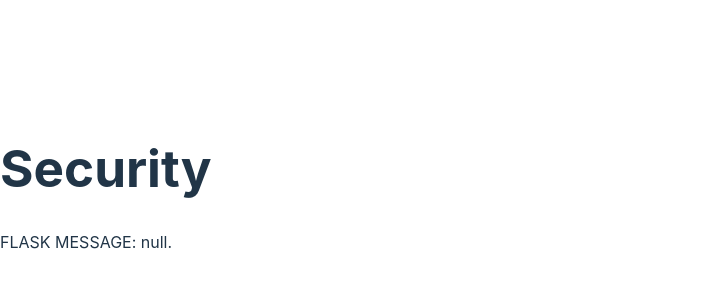
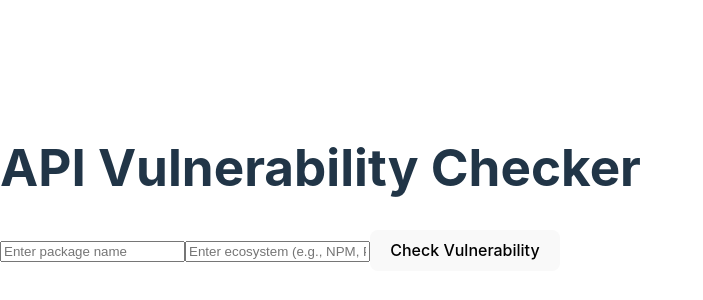
Before and after one commit to Alvin787/uofthacks12, a React (Vite) app in the folder my-react-app/: page / in a window 1280 px wide. Shown: the part 212-512 px from the top of the page, without its empty margins (0-703 px from the left). Built offline with nearby package versions, Linux system fonts and the light colour scheme; no server answers.

Commit message:
frontend

```diff
--- a/my-react-app/src/main.tsx
+++ b/my-react-app/src/main.tsx
@@ -1,30 +1,88 @@
-import { useState, useEffect } from 'react';
-import { StrictMode } from 'react'
-import { createRoot } from 'react-dom/client'
-import './index.css'
-import App from './App.tsx'
+import { useState } from "react";
+import { StrictMode } from "react";
+import { createRoot } from "react-dom/client";
+import "./index.css";
 
 function FlaskMessages() {
-  const [currMessage, setCurrMessage] = useState("null");
+  const [packageName, setPackageName] = useState<string>("");
+  const [ecosystem, setEcosystem] = useState<string>("");
+  const [currMessage, setCurrMessage] = useState<string | null>(null);
+  const [loading, setLoading] = useState<boolean>(false);
+  const [error, setError] = useState<string | null>(null);
 
-  useEffect(() => {
-    fetch('http://127.0.0.1:5000/vulnerabilities/lodash/NPM').then(res => res.json()).then(data => {
-      setCurrMessage(data[0].severity);
-    });
-  }, []);
+  // Handle form submission
+  const handleSubmit = (event: React.FormEvent<HTMLFormElement>) => {
+    event.preventDefault(); // Prevent page reload
+    setLoading(true);
+    setError(null);
 
-  return(
-    <>
-      <h1>Security</h1>
-      <div className="card">
-        <p>FLASK MESSAGE: {currMessage}.</p>
+    // Build the dynamic API URL
+    const url = `http://127.0.0.1:5000/vulnerabilities/${packageName}/${ecosystem}`;
+
+    fetch(url)
+      .then((res) => {
+        if (!res.ok) {
+          throw new Error("Network response was not ok");
+        }
+        return res.json();
+      })
+      .then((data) => {
+        setCurrMessage(data[0]?.severity || "No vulnerabilities found.");
+        setLoading(false);
+      })
+      .catch((err) => {
+        setError(err.message);
+        setLoading(false);
+      });
+  };
+
+  return (
+    <div className="container">
+      <h1>API Vulnerability Checker</h1>
+      <form onSubmit={handleSubmit} className="form">
+        {/* Input for package name */}
+        <input
+          type="text"
+          value={packageName}
+          onChange={(e: React.ChangeEvent<HTMLInputElement>) => setPackageName(e.target.value)}
+          placeholder="Enter package name"
+          required
+          className="input-field"
+        />
+
+        {/* Input for ecosystem */}
+        <input
+          type="text"
+          value={ecosystem}
+          onChange={(e: React.ChangeEvent<HTMLInputElement>) => setEcosystem(e.target.value)}
+          placeholder="Enter ecosystem (e.g., NPM, PyPI)"
+          required
+          className="input-field"
+        />
+
+        {/* Submit button */}
+        <button type="submit" className="submit-button">
+          Check Vulnerability
+        </button>
+      </form>
+
+      {/* Display loading, error, or results */}
+      <div className="results">
+        {loading && <p>Loading...</p>}
+        {error && <p style={{ color: "red" }}>Error: {error}</p>}
+        {currMessage && !loading && !error && (
+          <p>
+            <strong>Severity:</strong> {currMessage}
+          </p>
+        )}
       </div>
-    </>)
+    </div>
+  );
 }
 
-
-createRoot(document.getElementById('root')!).render(
+// Render the component
+createRoot(document.getElementById("root")!).render(
   <StrictMode>
     <FlaskMessages />
-  </StrictMode>,
-)
+  </StrictMode>
+);
```
